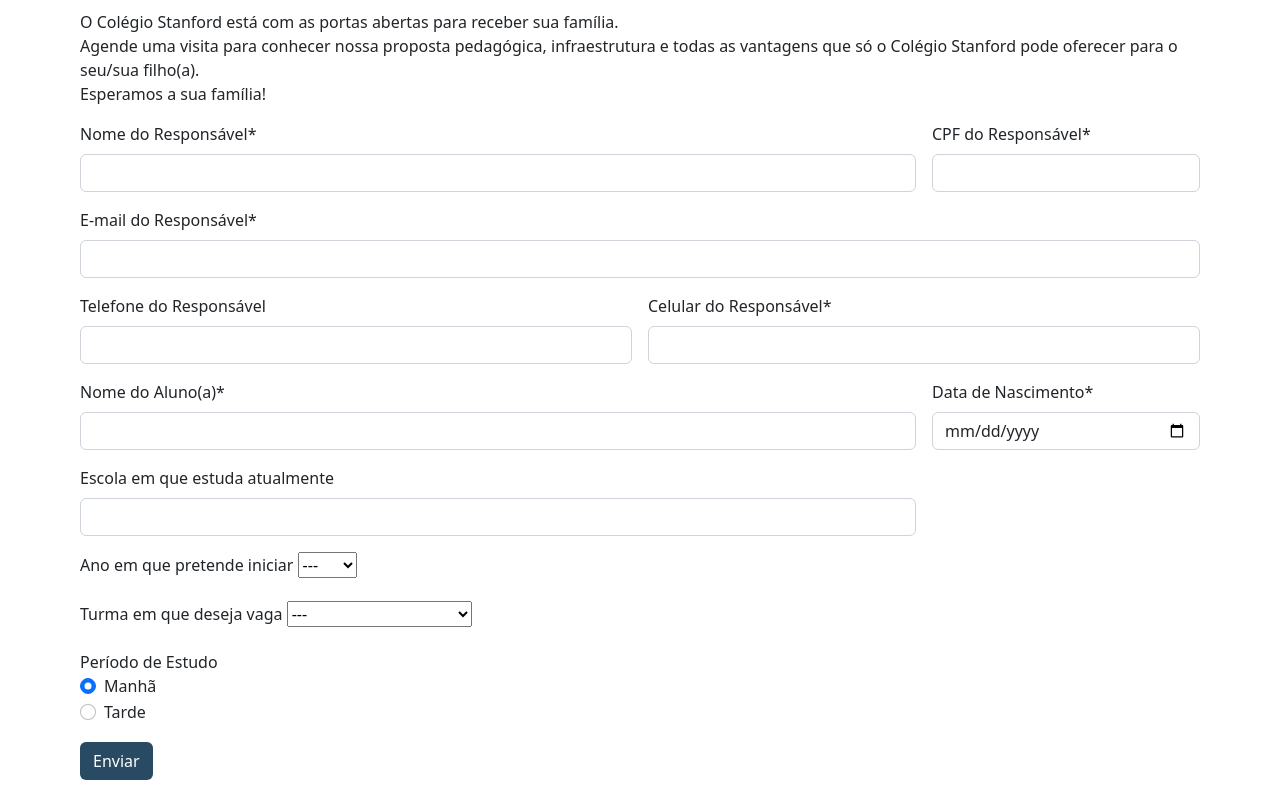
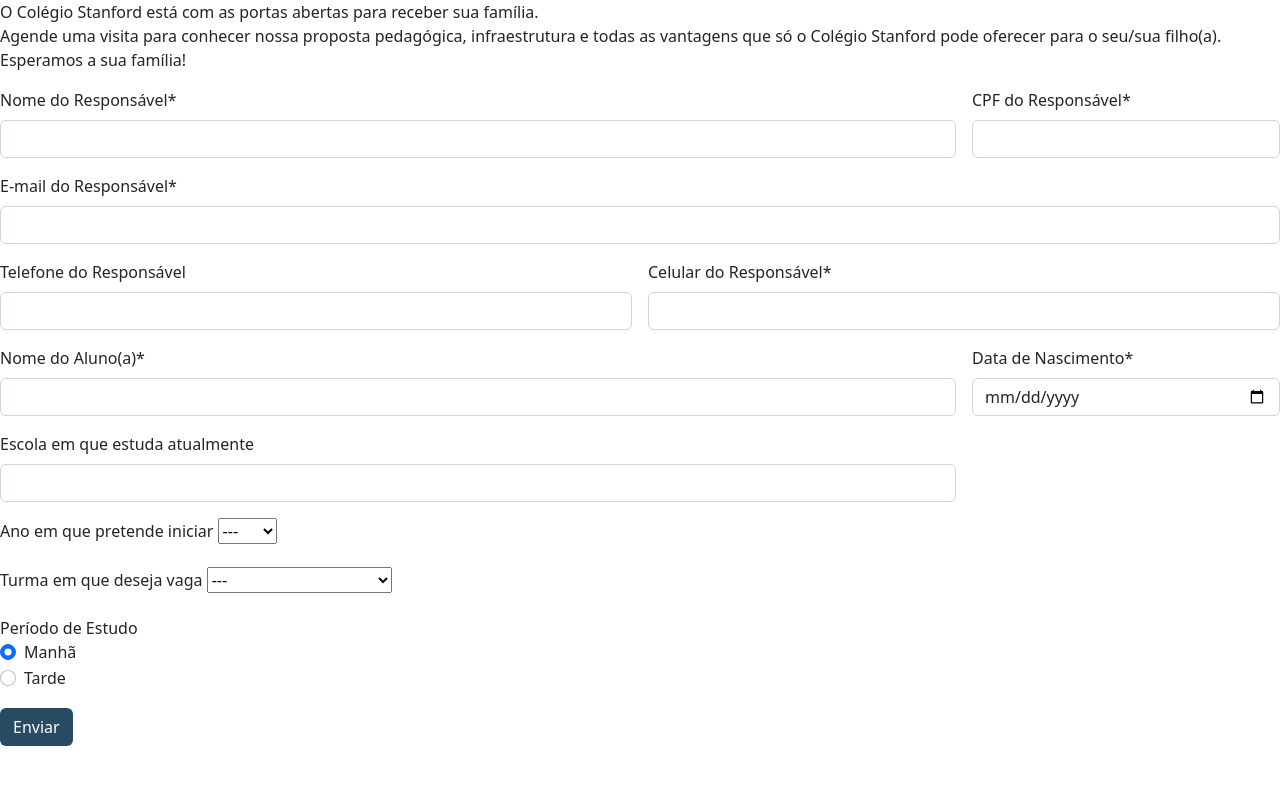
Before and after one commit to BrunoWilke/colegio-stanford, a plain HTML site: page index.html in a window 1280 px wide. Drawn offline with nearby package versions, Linux system fonts and the light colour scheme.

Commit message:
changes on css

```diff
--- a/css/meu.css
+++ b/css/meu.css
@@ -1,15 +1,13 @@
-html, body{
-    /* display: flex; */
+/* html, body{
     height: 100%;
     position: relative;
     width: 100%;
-    /* flex-direction: column; */
 }
 main{
     padding: 10px 80px;
     height: 100%;
     width: 100%;
-}
+} */
 .my-button{
     background-color: #284B63;
     color: #fff;
```
